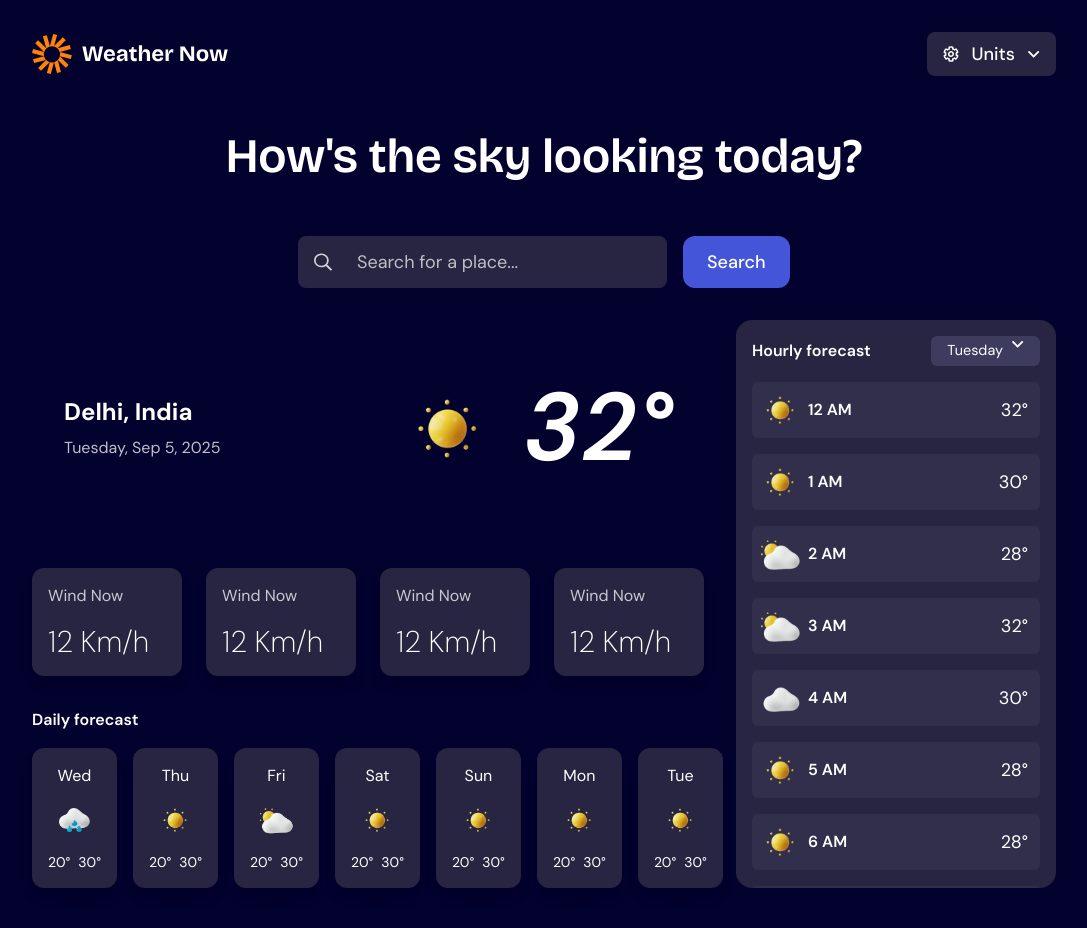
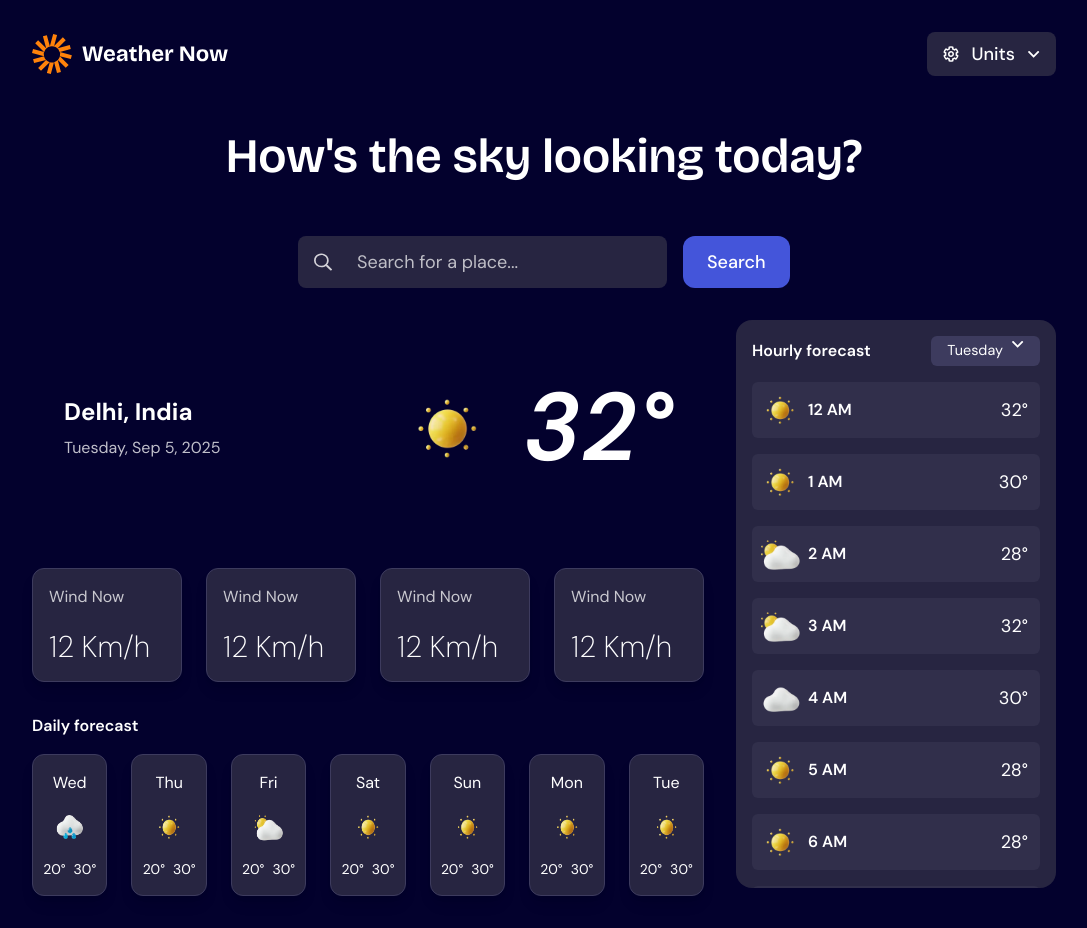
Before and after one commit to Riteshpatel-7/weather-app, a React (Vite) app: page / in a window 1280 px wide. Shown: the whole page, without its empty margins (96-1183 px from the left). Built offline with nearby package versions, Linux system fonts and the light colour scheme.

Commit message:
UI bug fixed

```diff
--- a/index.html
+++ b/index.html
@@ -12,11 +12,11 @@
   <link href="/src/index.css" rel="stylesheet">
   <meta name="viewport" content="width=device-width, initial-scale=1.0" />
   <title>Weather</title>
+  <script type="module" src="/src/main.jsx" defer></script>
 </head>
 
 <body class="font-[DM_Sans] bg-[hsl(243,96%,9%)] text-white">
   <div id="root"></div>
-  <script type="module" src="/src/main.jsx"></script>
 </body>
 
 </html>
--- a/src/Components/DailyForecastCard.jsx
+++ b/src/Components/DailyForecastCard.jsx
@@ -2,7 +2,7 @@ import React from 'react'
 
 export default function DailyForecastCard({day, min, max, icon}) {
   return (
-    <div className='bg-[hsl(243,27%,20%)] rounded-xl shadow-lg p-4 text-white flex flex-col items-center gap-2 lg:p-2 xl:p-4 lg:w-[100%]'>
+    <div className='bg-[hsl(243,27%,20%)] rounded-xl shadow-lg p-4 text-white flex flex-col items-center gap-2 border [border-color:hsl(243,23%,30%)] lg:p-2 xl:p-4 lg:w-[100%]'>
         <p>{day}</p>
         <img src={icon} alt="weather icon" className='w-12 h-12' />
         <div id='range' className='flex gap-2 text-sm justify-between'>
--- a/src/Components/DataCard.jsx
+++ b/src/Components/DataCard.jsx
@@ -2,8 +2,8 @@ import React from 'react'
 
 export default function DataCard({title, data}) {
   return (
-    <div className='bg-[hsl(243,27%,20%)] rounded-xl shadow-lg p-4 lg:w-[100%] text-white flex items-center'>
-        <div className='flex flex-col gap-4'>
+    <div className='bg-[hsl(243,27%,20%)] rounded-xl shadow-lg p-4 lg:w-[100%] text-white flex items-center border [border-color:hsl(243,23%,30%)]'>
+        <div className='flex flex-col gap-5'>
             <p className='opacity-75'>{title}</p>
             <h2 className='text-3xl font-extralight'>{data}</h2>
         </div>
--- a/src/Components/Frame.jsx
+++ b/src/Components/Frame.jsx
@@ -25,7 +25,7 @@ export default function ({ weatherData }) {
           </div>
         </section>
       </div>
-      <div className="flex gap-6 flex-wrap lg:col-span-2 lg:flex-nowrap">
+      <div className="grid gap-6 w-full grid-cols-[repeat(auto-fit,minmax(136px,1fr))] lg:col-span-2">
         <DataCard title="Wind Now" data={`12 Km/h`} />
         <DataCard title="Wind Now" data={`12 Km/h`} />
         <DataCard title="Wind Now" data={`12 Km/h`} />
@@ -33,7 +33,7 @@ export default function ({ weatherData }) {
       </div>
       <div className="lg:col-span-2">
         <p className="font-semibold">Daily forecast</p>
-        <div className="flex gap-4 mt-4 flex-wrap lg:flex-nowrap">
+        <div className="grid gap-6 w-full grid-cols-[repeat(auto-fit,minmax(74px,1fr))] mt-4">
           <DailyForecastCard day={"Wed"} min={20} max={30} icon={icon1} />
           <DailyForecastCard day={"Thu"} min={20} max={30} icon={sunnyIcon} />
           <DailyForecastCard day={"Fri"} min={20} max={30} icon={icon5} />
--- a/src/index.css
+++ b/src/index.css
@@ -1,4 +1,4 @@
-@import url('https://fonts.googleapis.com/css2?family=DM+Sans:ital,wght@0,300;0,500;0,600;0,700;1,600&family=Bricolage+Grotesque:wght@700&display=swap');
+/* @import url('https://fonts.googleapis.com/css2?family=DM+Sans:ital,wght@0,300;0,500;0,600;0,700;1,600&family=Bricolage+Grotesque:wght@700&display=swap'); */
 @import "tailwindcss";
 
 
```
